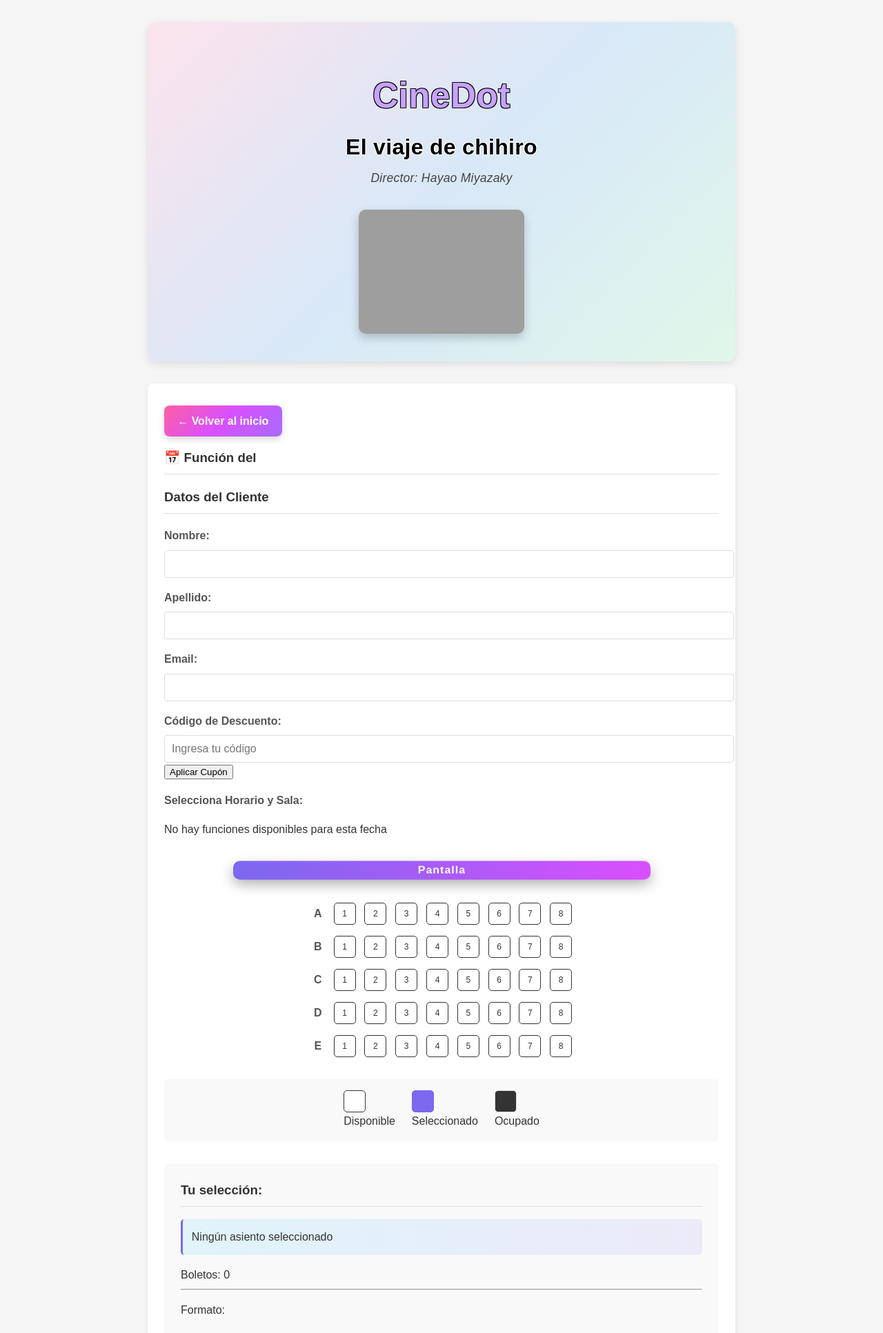
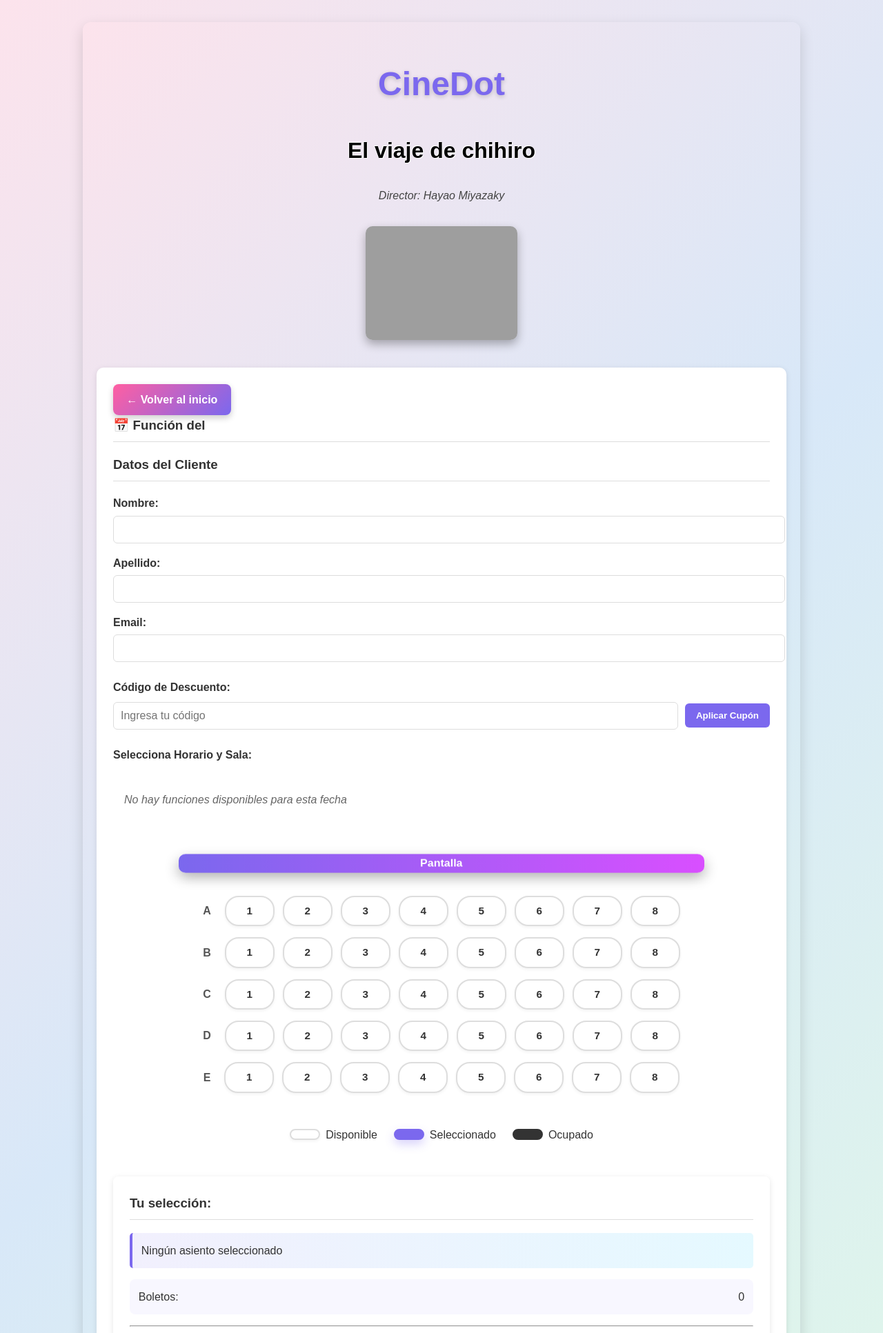
Before and after one commit to Yhoel97/DSI2-2025, a Django app: template myapp/templates/asientos.html in a window 1280 px wide. Shown: the top 1933 px of the page at 69% size. Run offline with Django 5.2, Linux system fonts and the light colour scheme; the template is opened without the code that fills it: values that come from a table or form of the project are taken from there, others are empty; data comes from the database, SQL or seed files in the repository; grey boxes are pictures that could not be loaded.

Commit message:
Mejora en asientos.css

```diff
--- a/myapp/static/styles/asientos.css
+++ b/myapp/static/styles/asientos.css
@@ -1,179 +1,116 @@
-/* ===== Estilos generales ===== */
+{% load static %}
+/* ===== Fondo general con degradado pastel ===== */
 body {
   font-family: 'Arial', sans-serif;
   margin: 0;
   padding: 0;
-  background-color: #f5f5f5;
+  background: linear-gradient(135deg, #fce3ec, #d8e8f8, #e0f7e9);
   color: #333;
   line-height: 1.6;
+  min-height: 100vh;
+  animation: fadeIn 0.8s ease-in-out;
 }
 
 /* ===== Contenedor principal ===== */
 .cine-container {
-  max-width: 900px;
+  max-width: 1000px;
   margin: 2rem auto;
-  padding: 0 1.5rem;
-  box-sizing: border-box;
+  padding: 20px;
+  background: linear-gradient(135deg, #fce3ec, #d8e8f8, #e0f7e9);
+  border-radius: 12px;
+  box-shadow: 0 8px 20px rgba(0,0,0,0.15);
+  backdrop-filter: blur(6px);
+  animation: slideUp 0.6s ease;
 }
 
-/* ===== Encabezado pastel con estructura vertical ===== */
+/* ===== Encabezado ===== */
 .cine-header {
-  background: linear-gradient(135deg, #fce3ec, #d8e8f8, #e0f7e9);
-  backdrop-filter: blur(8px);
-  -webkit-backdrop-filter: blur(8px);
-  border-radius: 12px;
-  padding: 2rem 1.5rem;
+  text-align: center;
   margin-bottom: 2rem;
-  box-shadow: 0 4px 12px rgba(0, 0, 0, 0.1);
-  text-align: center;
 }
-
-/* CineDot arriba */
 .cine-header h1 {
-  font-size: 3.2rem;
+  font-size: 3rem;
   font-weight: 900;
-  color: #c8a2ff;
-  letter-spacing: 0.5px;
-  margin-bottom: 0.5rem;
-  text-shadow:
-    -1px -1px 0 #000,
-     1px -1px 0 #000,
-    -1px  1px 0 #000,
-     1px  1px 0 #000;
+  color: #7b68ee;
+  text-shadow: 0 2px 6px rgba(0,0,0,0.2);
 }
-
-/* Nombre de la película: negro con contorno blanco */
 .movie-info h2 {
   font-size: 2rem;
-  font-weight: 700;
+  font-weight: bold;
   color: #000;
-  letter-spacing: 0.3px;
-  margin: 0.3rem 0;
-  text-shadow:
-    -1px -1px 0 #fff,
-     1px -1px 0 #fff,
-    -1px  1px 0 #fff,
-     1px  1px 0 #fff;
+  text-shadow: -1px -1px 0 #fff, 1px 1px 0 #fff;
 }
-
-/* Director */
 .movie-info p {
-  font-size: 1.1rem;
   font-style: italic;
   color: #444;
-  margin: 0.2rem 0 1rem 0;
-  letter-spacing: 0.2px;
 }
-
-/* Imagen */
 .movie-poster-small {
-  max-width: 240px;
+  max-width: 220px;
   border-radius: 10px;
-  box-shadow: 0 6px 14px rgba(0, 0, 0, 0.2);
+  box-shadow: 0 6px 14px rgba(0,0,0,0.3);
   margin-top: 1rem;
 }
 
 /* ===== Botón de regreso ===== */
 .btn-back {
   display: inline-block;
-  background: linear-gradient(135deg, #ff5fa2, #d94fff, #a86cfb);
+  background: linear-gradient(135deg, #ff5fa2, #7b68ee);
   color: white;
   padding: 0.6rem 1.2rem;
   border-radius: 8px;
   font-weight: bold;
   text-decoration: none;
   transition: all 0.3s ease;
-  box-shadow: 0 4px 10px rgba(0, 0, 0, 0.15);
-  margin-bottom: 1rem;
-  border: none;
+  box-shadow: 0 4px 10px rgba(0,0,0,0.2);
 }
-
 .btn-back:hover {
-  background: linear-gradient(135deg, #ff7fb8, #e06fff, #b88dfc);
-  box-shadow: 0 6px 14px rgba(0, 0, 0, 0.2);
   transform: translateY(-2px);
+  box-shadow: 0 6px 14px rgba(0,0,0,0.3);
 }
 
 /* ===== Formulario ===== */
 .customer-form {
-  background-color: #fff;
-  padding: 2rem 1.5rem;
-  margin-bottom: 2rem;
-  border-radius: 8px;
-  box-shadow: 0 2px 6px rgba(0,0,0,0.1);
+  background: #fff;
+  padding: 1.5rem;
+  border-radius: 10px;
+  box-shadow: 0 2px 8px rgba(0,0,0,0.1);
+}
+.customer-form h3 {
+  border-bottom: 1px solid #ddd;
+  padding-bottom: 0.5rem;
+  margin-top: 0;
 }
 
-.customer-form h3 {
-  margin-top: 0;
-  color: #333;
-  border-bottom: 1px solid #ddd;
-  padding-bottom: 0.5rem;
-}
-
+/* ===== Campos ===== */
 .form-group {
   margin-bottom: 1rem;
 }
-
 .form-group label {
+  font-weight: 600;
+  margin-bottom: 0.3rem;
   display: block;
-  margin-bottom: 0.5rem;
-  font-weight: 600;
-  color: #555;
 }
-
-/* Campos de texto */
 .form-group input[type="text"],
-.form-group input[type="email"],
-.form-group select {
+.form-group input[type="email"] {
   width: 100%;
   padding: 10px;
   border: 1px solid #ddd;
-  border-radius: 4px;
-  font-size: 16px;
-  transition: border-color 0.3s;
+  border-radius: 6px;
+  font-size: 1rem;
+  transition: border-color 0.3s, box-shadow 0.3s;
 }
-
-.form-group input:focus,
-.form-group select:focus {
+.form-group input:focus {
   border-color: #7b68ee;
+  box-shadow: 0 0 0 3px rgba(123,104,238,0.2);
   outline: none;
-  box-shadow: 0 0 0 2px rgba(123,104,238,0.2);
-}
-
-/* Opciones de formato */
-.format-options {
-  display: flex;
-  gap: 1rem;
-  margin-top: 0.5rem;
-}
-
-.format-option {
-  display: flex;
-  align-items: center;
-  gap: 0.5rem;
-  padding: 0.5rem;
-  border: 1px solid #ddd;
-  border-radius: 4px;
-  cursor: pointer;
-  transition: all 0.2s;
-}
-
-.format-option:hover {
-  border-color: #7b68ee;
-}
-
-.format-option input[type="radio"] {
-  margin: 0;
 }
 
 /* ===== Pantalla ===== */
 .screen-container {
   margin: 2rem 0;
-  padding: 0 1.5rem;
   display: flex;
   justify-content: center;
 }
-
 .screen {
   width: 80%;
   height: 30px;
@@ -185,71 +122,95 @@ body {
   color: white;
   font-weight: bold;
   line-height: 30px;
-  letter-spacing: 1px;
 }
 
-/* ===== Asientos ===== */
-.seats-container {
-  margin: 2rem 0;
-  padding: 0 1.5rem;
-  box-sizing: border-box;
-}
-
+/* ===== Asientos estilo checkbox horizontal ===== */
 .seats-grid {
   display: flex;
   flex-direction: column;
   gap: 1rem;
   align-items: center;
+  flex-wrap: wrap;
 }
 
 .seat-row {
   display: flex;
-  gap: 0.8rem;
+  gap: 12px;
   align-items: center;
+  flex-wrap: wrap;
+  justify-content: center;
 }
 
 .row-letter {
-  width: 20px;
-  text-align: center;
   font-weight: bold;
   color: #555;
+  margin-right: 8px;
 }
 
-.seat {
-  width: 30px;
-  height: 30px;
-  border-radius: 5px;
+/* Label que envuelve input + div seat */
+.seat-label {
   display: flex;
-  justify-content: center;
   align-items: center;
-  font-size: 12px;
   cursor: pointer;
-  transition: all 0.2s;
-  border: 1px solid #ddd;
+  position: relative;
 }
 
-.seat.available {
-  background-color: #fff;
-  color: #333;
-  border: 1px solid #333;
+/* Ocultamos el checkbox nativo */
+.seat-label input[type="checkbox"] {
+  appearance: none;
+  -webkit-appearance: none;
+  width: 0;
+  height: 0;
+  opacity: 0;
+  position: absolute;
 }
 
-.seat.available:hover {
-  background-color: #7b68ee;
-  color: white;
-  transform: scale(1.1);
+/* Estilo visual del asiento - similar a los checkboxes de géneros */
+.seat {
+  padding: 8px 14px;
+  border-radius: 20px;
+  background: rgba(255, 255, 255, 0.85);
+  border: 2px solid #ddd;
+  font-size: 0.95rem;
+  box-shadow: 0 2px 4px rgba(0,0,0,0.05);
+  transition: all 0.3s ease;
+  color: #333;
+  font-weight: 600;
+  min-width: 40px;
+  text-align: center;
 }
 
+/* Hover */
+.seat-label:hover .seat {
+  background: linear-gradient(135deg, #fce3ec, #d8e8f8);
+  border-color: #7b68ee;
+  box-shadow: 0 6px 12px rgba(123, 104, 238, 0.2);
+  transform: scale(1.05);
+}
+
+/* Seleccionado (morado permanente) */
+.seat-label input[type="checkbox"]:checked + .seat,
 .seat.selected {
   background-color: #7b68ee;
+  border-color: #7b68ee;
   color: white;
-  border-color: #7b68ee;
+  box-shadow: 0 6px 14px rgba(123, 104, 238, 0.3);
+  animation: pop 0.3s ease;
 }
 
+/* Ocupado */
 .seat.reserved {
   background-color: #333;
   color: #ddd;
+  border-color: #333;
   cursor: not-allowed;
+  box-shadow: none;
+}
+
+.seat-label:hover .seat.reserved {
+  transform: none;
+  background-color: #333;
+  border-color: #333;
 }
 
 /* ===== Leyenda ===== */
@@ -258,48 +219,82 @@ body {
   justify-content: center;
   gap: 1.5rem;
   margin: 2rem 0;
-  padding: 1rem 1.5rem;
-  background-color: #f9f9f9;
-  border-radius: 5px;
-  box-sizing: border-box;
+  padding: 1rem;
+  background: rgba(255,255,255,0.8);
+  border-radius: 8px;
+}
+
+.legend-item {
+  display: flex;
+  align-items: center;
+  gap: 0.5rem;
+}
+
+.legend-item .seat {
+  transform: none;
+  min-width: 20px;
+  padding: 6px 10px;
 }
 
 /* ===== Resumen ===== */
 .selection-summary {
-  background-color: #f9f9f9;
+  background: rgba(255,255,255,0.9);
   padding: 1.5rem;
-  border-radius: 5px;
+  border-radius: 8px;
   margin-top: 2rem;
-  box-sizing: border-box;
+  box-shadow: 0 2px 8px rgba(0,0,0,0.1);
 }
-
 .selection-summary h3 {
-  margin-top: 0;
-  color: #333;
   border-bottom: 1px solid #ddd;
   padding-bottom: 0.5rem;
 }
-
 .selected-seats {
   margin: 1rem 0;
-  background: linear-gradient(to right, rgba(0,198,255,0.1), rgba(123,104,238,0.1));
   padding: 0.8rem;
+  border-left: 4px solid #7b68ee;
+  background: linear-gradient(to right, rgba(123,104,238,0.1), rgba(0,198,255,0.1));
   border-radius: 5px;
-  border-left: 3px solid #7b68ee;
+}
+
+.ticket-counter {
+  display: flex;
+  justify-content: space-between;
+  align-items: center;
+  margin: 1rem 0;
+  padding: 0.8rem;
+  background: rgba(123,104,238,0.05);
+  border-radius: 8px;
+}
+
+.price-details {
+  margin: 1rem 0;
+}
+
+.price-row {
+  display: flex;
+  justify-content: space-between;
+  margin: 0.5rem 0;
+}
+
+.discount-row {
+  color: #28a745;
+  font-weight: bold;
 }
 
 .total-price {
-  font-size: 1.1rem;
+  font-size: 1.2rem;
   font-weight: bold;
-  margin: 1rem 0;
+  margin-top: 1rem;
   background: linear-gradient(to right, #00c6ff, #7b68ee);
   -webkit-background-clip: text;
   background-clip: text;
   color: transparent;
-  padding: 0.2rem 0;
+  text-align: center;
+  padding: 1rem;
+  border-top: 2px solid #eee;
 }
 
-/* Botón confirmar */
+/* ===== Botón confirmar ===== */
 .btn-confirm {
   display: inline-block;
   width: 100%;
@@ -310,18 +305,15 @@ body {
   font-size: 1rem;
   color: #fff;
   cursor: pointer;
-  transition: transform 0.2s ease, box-shadow 0.3s ease, background 0.3s ease;
   background: linear-gradient(135deg, #8fd3ff, #7b68ee);
-  box-shadow: 0 6px 14px rgba(123, 104, 238, 0.25);
-  letter-spacing: 0.3px;
+  box-shadow: 0 6px 14px rgba(123,104,238,0.25);
+  transition: transform 0.2s ease, box-shadow 0.3s ease;
+  margin-top: 1rem;
 }
-
 .btn-confirm:hover {
   transform: translateY(-2px);
-  background: linear-gradient(135deg, #79c8ff, #6a5acd);
-  box-shadow: 0 10px 18px rgba(106, 90, 205, 0.3);
+  box-shadow: 0 10px 18px rgba(106,90,205,0.3);
 }
-
 .btn-confirm:active {
   transform: translateY(0);
   box-shadow: 0 4px 10px rgba(106, 90, 205, 0.25);
@@ -332,55 +324,222 @@ body {
   box-shadow: 0 0 0 3px rgba(123, 104, 238, 0.25), 0 6px 14px rgba(123, 104, 238, 0.25);
 }
 
-.btn-confirm:disabled {
-  opacity: 0.6;
-  cursor: not-allowed;
-  filter: grayscale(10%);
+/* ===== Funciones disponibles (estilo checkbox) ===== */
+.funciones-container {
+  display: flex;
+  flex-wrap: wrap;
+  gap: 12px;
+  margin-top: 0.5rem;
 }
 
-/* ===== Mensaje de éxito estilizado ===== */
+.funcion-option {
+  display: flex;
+  align-items: center;
+  cursor: pointer;
+}
+
+.funcion-option input[type="radio"] {
+  appearance: none;
+  -webkit-appearance: none;
+  width: 0;
+  height: 0;
+  opacity: 0;
+  position: absolute;
+}
+
+.funcion-content {
+  padding: 12px 16px;
+  background: rgba(255, 255, 255, 0.85);
+  border: 2px solid #ddd;
+  border-radius: 20px;
+  transition: all 0.3s ease;
+  font-size: 0.95rem;
+  box-shadow: 0 2px 4px rgba(0,0,0,0.05);
+  min-width: 180px;
+}
+
+.funcion-option:hover .funcion-content {
+  background: linear-gradient(135deg, #fce3ec, #d8e8f8);
+  border-color: #7b68ee;
+  box-shadow: 0 4px 8px rgba(123, 104, 238, 0.2);
+}
+
+.funcion-option input[type="radio"]:checked + .funcion-content {
+  background-color: #7b68ee;
+  border-color: #7b68ee;
+  color: white;
+  box-shadow: 0 6px 14px rgba(123, 104, 238, 0.3);
+}
+
+.funcion-horario,
+.funcion-sala,
+.funcion-formato {
+  margin: 2px 0;
+}
+
+.funcion-formato {
+  font-weight: bold;
+}
+
+/* ===== Cupón section ===== */
+.cupon-section {
+  margin: 1.5rem 0;
+}
+
+.cupon-input-group {
+  display: flex;
+  gap: 10px;
+  align-items: center;
+  margin-top: 0.5rem;
+}
+
+.cupon-input-group input {
+  flex: 1;
+  padding: 10px;
+  border: 1px solid #ddd;
+  border-radius: 6px;
+  font-size: 1rem;
+}
+
+.btn-apply {
+  padding: 10px 16px;
+  background: #7b68ee;
+  color: white;
+  border: none;
+  border-radius: 6px;
+  cursor: pointer;
+  font-weight: 600;
+  transition: background 0.3s ease;
+}
+
+.btn-apply:hover {
+  background: #5f4ec4;
+}
+
+/* ===== Mensajes ===== */
+.messages-container {
+  margin-bottom: 2rem;
+}
+
 .success-message {
   display: flex;
   align-items: center;
-  justify-content: center;
-  gap: 20px;
-  background: linear-gradient(135deg, #d4f9e2, #b5ead7);
-  border: 2px solid #81d4a3;
-  border-radius: 15px;
-  padding: 20px 30px;
-  margin: 20px auto;
-  max-width: 700px;
-  box-shadow: 0 6px 12px rgba(0,0,0,0.15);
-  animation: fadeIn 0.6s ease-in-out;
+  background: linear-gradient(135deg, #d4edda, #c3e6cb);
+  border: 1px solid #c3e6cb;
+  border-radius: 10px;
+  padding: 1.5rem;
+  color: #155724;
+  box-shadow: 0 4px 12px rgba(0,0,0,0.1);
 }
 
-/* Icono de éxito */
 .success-icon {
-  font-size: 2.5rem;
-  color: #2e7d32;
+  font-size: 2rem;
+  margin-right: 1rem;
 }
 
-/* Texto del mensaje */
 .success-text h2 {
-  margin: 0;
-  font-size: 1.5rem;
-  color: #2e7d32;
-  font-weight: bold;
-}
-
-.success-text p {
-  margin: 5px 0;
-  font-size: 1rem;
-  color: #333;
+  margin: 0 0 0.5rem 0;
+  color: #155724;
 }
 
 .success-text .extra {
+  margin: 0.5rem 0 0 0;
   font-style: italic;
-  color: #00796b;
 }
 
-/* Animación de entrada */
+.no-funciones-message {
+  text-align: center;
+  color: #666;
+  font-style: italic;
+  padding: 1rem;
+}
+
+/* ===== Animaciones ===== */
 @keyframes fadeIn {
-  from { opacity: 0; transform: translateY(-10px); }
+  from { opacity: 0; transform: translateY(10px); }
   to { opacity: 1; transform: translateY(0); }
 }
+
+@keyframes slideUp {
+  from { opacity: 0; transform: translateY(30px); }
+  to { opacity: 1; transform: translateY(0); }
+}
+
+@keyframes pop {
+  0% { transform: scale(0.9); }
+  100% { transform: scale(1); }
+}
+
+/* ===== Responsive ajustes ===== */
+@media (max-width: 768px) {
+  .cine-container {
+    padding: 1rem;
+  }
+
+  .movie-poster-small {
+    max-width: 180px;
+  }
+
+  .seat {
+    font-size: 0.85rem;
+    padding: 6px 12px;
+    min-width: 32px;
+  }
+
+  .seat-row {
+    gap: 8px;
+  }
+
+  .btn-confirm {
+    font-size: 0.95rem;
+    padding: 0.8rem 1rem;
+  }
+
+  .funciones-container {
+    flex-direction: column;
+  }
+
+  .funcion-content {
+    min-width: auto;
+    width: 100%;
+  }
+
+  .legend {
+    flex-direction: column;
+    gap: 1rem;
+    align-items: center;
+  }
+}
+
+@media (max-width: 480px) {
+  .cine-header h1 {
+    font-size: 2.2rem;
+  }
+
+  .movie-info h2 {
+    font-size: 1.5rem;
+  }
+
+  .screen {
+    width: 100%;
+  }
+
+  .seat {
+    font-size: 0.8rem;
+    padding: 5px 10px;
+  }
+
+  .btn-back {
+    font-size: 0.9rem;
+    padding: 0.5rem 1rem;
+  }
+
+  .cupon-input-group {
+    flex-direction: column;
+  }
+
+  .cupon-input-group input,
+  .btn-apply {
+    width: 100%;
+  }
+}
```
